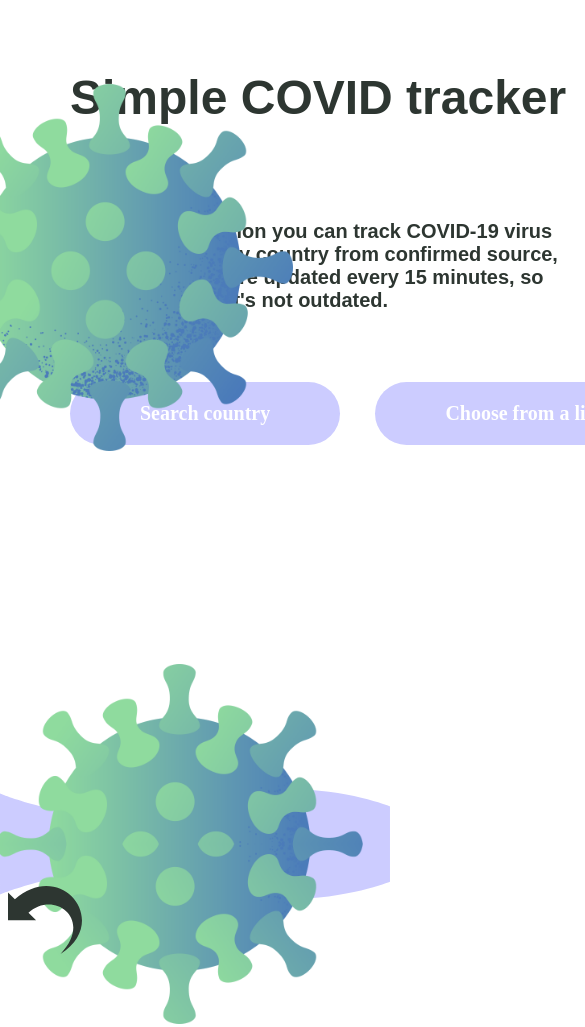
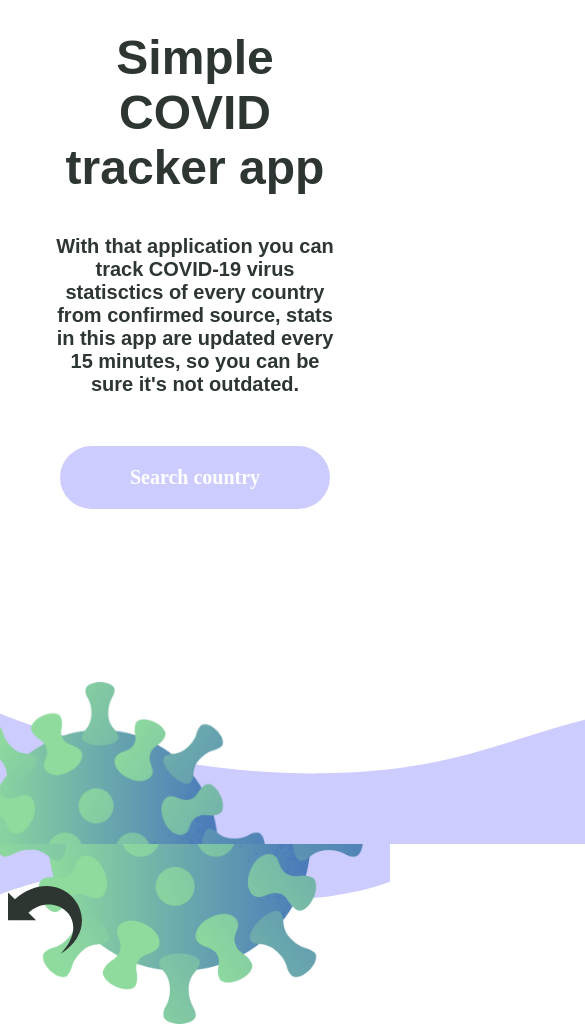
Before and after one commit to kacpergumieniuk/covid, a website: page index.html in a window 390 px wide. Shown: the top 1027 px of the page, 585 px wide, since content can reach past the window. Drawn offline with Linux system fonts and the light colour scheme; no server answers; a web font is replaced by a local one.

Commit message:
Landing page responsivity

```diff
--- a/index.html
+++ b/index.html
@@ -21,11 +21,11 @@
     <!--Left side with text and buttons-->
 
     <div class="left-side">
-        <p class="title">Simple COVID tracker app.</p>
+        <p class="title">Simple COVID tracker app</p>
         <p class="title-text">With that application  you can track COVID-19 virus statisctics of every country from confirmed source, stats in this app are updated every 15 minutes, so you can be sure it's not outdated.</p>
         <div class="buttons">
             <a href="#searching-page"> <button class="main-button">Search country</button></a>
-            <button class="main-button">Choose from a list</button>
+            <button class="main-button" id="list-button">Choose from a list</button>
         </div>
     </div>
 
--- a/style.css
+++ b/style.css
@@ -336,6 +336,48 @@ body {
   cursor: pointer;
 }
 
+/* MOBILE VIEW */
+
+@media (max-width: 840px) {
+  .right-side {
+    display: none;
+  }
+  #virus1 {
+    display: none;
+  }
+  #virus2 {
+    width: 330px;
+    right: 32%;
+  }
+
+  #landing-page-bottom-bg {
+    max-width: 1000px;
+  }
+
+  .left-side {
+    margin: 30px 50px;
+    width: 100%;
+    text-align: center;
+  }
+  .title {
+    width: auto;
+  }
+  .title-text {
+    width: auto;
+    margin-bottom: 50px;
+    font-size: 20px;
+  }
+  .buttons {
+    display: flex;
+    flex-direction: column;
+    width: auto;
+    align-items: center;
+  }
+
+  #list-button {
+    display: none;
+  }
+}
 /*.container{
     width: 60%;
     background: #333;
```
Also changed, not shown: images/dsada.svg (deleted), images/searching-bg-path.svg (deleted), images/searching-page-bg.svg (deleted).
